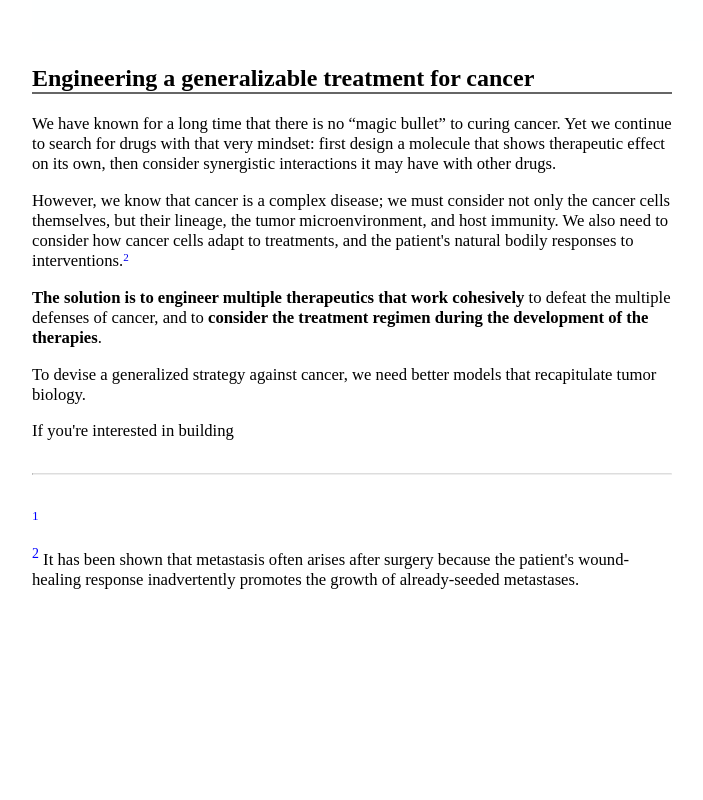
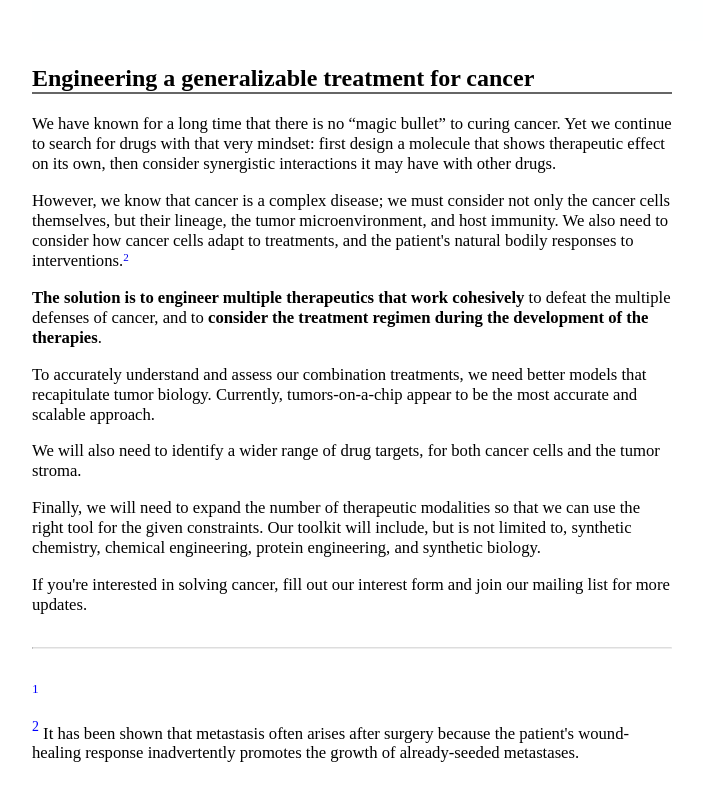
Before and after one commit to hhbms/foundry, a Gatsby site in the folder public/: page / in a window 1280 px wide. Shown: the part 4031-4831 px from the top of the page, without its empty margins (288-991 px from the left). Before the commit the page ends 4676 px from the top, so only its background shows below. Built offline with nearby package versions, Linux system fonts and the light colour scheme; Gatsby itself is replaced by a stand-in of ours; a web font is replaced by a local one.

Commit message:
more on foundry

```diff
--- a/public/src/content/index.mdx
+++ b/public/src/content/index.mdx
@@ -20,12 +20,13 @@ However, we know that cancer is a complex disease; we must consider not only the
 
 **The solution is to engineer multiple therapeutics that work cohesively** to defeat the multiple defenses of cancer, and to **consider the treatment regimen during the development of the therapies**.
 
+To accurately understand and assess our combination treatments, we need better models that recapitulate tumor biology. Currently, tumors-on-a-chip appear to be the most accurate and scalable approach.
 
+We will also need to identify a wider range of drug targets, for both cancer cells and the tumor stroma.
 
-To devise a generalized strategy against cancer, we need better models that recapitulate tumor biology.
+Finally, we will need to expand the number of therapeutic modalities so that we can use the right tool for the given constraints. Our toolkit will include, but is not limited to, synthetic chemistry, chemical engineering, protein engineering, and synthetic biology.
 
-
-If you're interested in building
+If you're interested in solving cancer, fill out our interest form and join our mailing list for more updates.
 
 ---
 
```
